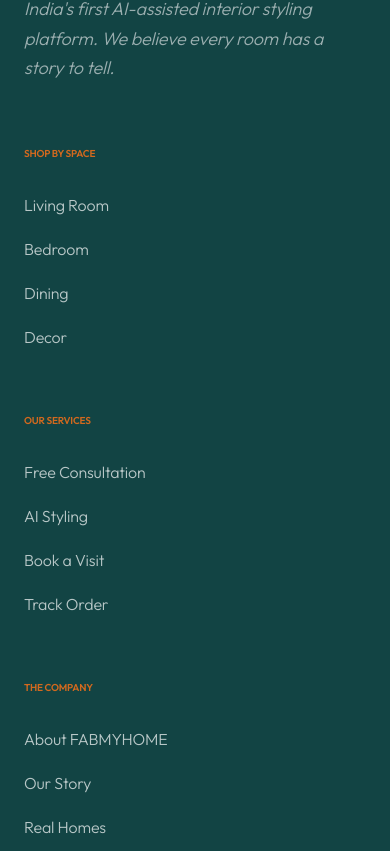
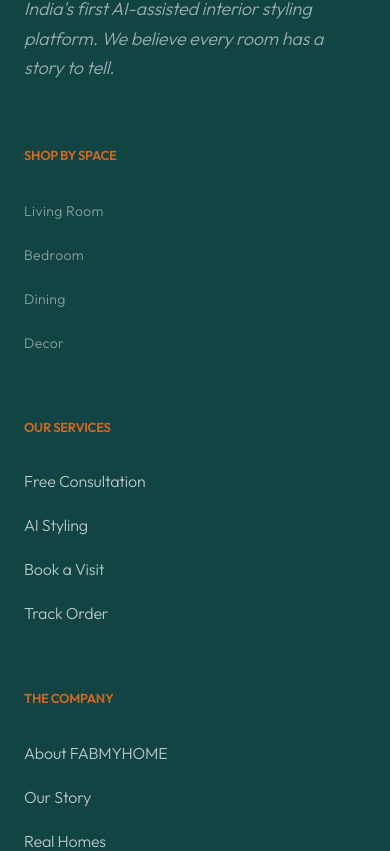
Before and after one commit to SiddharthChaturvedii/FABMYHOME, a Next.js app: page / in a window 390 px wide. Shown: the part 6113-6964 px from the top of the page. Built offline with nearby package versions, Linux system fonts and the light colour scheme.

Commit message:
style: refine navbar mobile typography and footer layout hierarchy

```diff
--- a/components/layout/Footer.tsx
+++ b/components/layout/Footer.tsx
@@ -20,13 +20,13 @@
 
           {/* Links Columns */}
           <div>
-            <h3 className="font-sans font-bold uppercase tracking-[0.3em] text-[10px] text-[var(--color-terracotta)] mb-8">
+            <h3 className="font-sans font-bold uppercase tracking-[0.2em] text-[13px] text-[var(--color-terracotta)] mb-8">
               Shop by Space
             </h3>
             <ul className="space-y-5">
               {footerLinks.categories.map((link) => (
                 <li key={link.label}>
-                  <Link href={link.href} className="font-sans text-base font-light text-white/70 hover:text-[var(--color-terracotta)] transition-all duration-300">
+                  <Link href={link.href} className="font-sans text-[14px] font-light text-white/50 hover:text-[var(--color-terracotta)] transition-all duration-300 tracking-wide">
                     {link.label}
                   </Link>
                 </li>
@@ -35,7 +35,7 @@
           </div>
 
           <div>
-            <h3 className="font-sans font-bold uppercase tracking-[0.3em] text-[10px] text-[var(--color-terracotta)] mb-8">
+            <h3 className="font-sans font-bold uppercase tracking-[0.2em] text-[13px] text-[var(--color-terracotta)] mb-8">
               Our Services
             </h3>
             <ul className="space-y-5">
@@ -50,7 +50,7 @@
           </div>
 
           <div>
-            <h3 className="font-sans font-bold uppercase tracking-[0.3em] text-[10px] text-[var(--color-terracotta)] mb-8">
+            <h3 className="font-sans font-bold uppercase tracking-[0.2em] text-[13px] text-[var(--color-terracotta)] mb-8">
               The Company
             </h3>
             <ul className="space-y-5">
@@ -67,9 +67,6 @@
 
         {/* Bottom Bar */}
         <div className="pt-12 border-t border-white/5 flex flex-col md:flex-row justify-between items-center gap-6">
-          <p className="font-sans text-sm text-white/30 font-light">
-            © {new Date().getFullYear()} FABMYHOME Luxury Interiors. All rights reserved.
-          </p>
           <div className="flex gap-8">
             <Link href="#" className="font-sans text-sm text-white/30 hover:text-white transition-colors font-light">
               Privacy Policy
@@ -78,6 +75,9 @@
               Terms of Service
             </Link>
           </div>
+          <p className="font-sans text-sm text-white/30 font-light">
+            © {new Date().getFullYear()} FABMYHOME Luxury Interiors. All rights reserved.
+          </p>
         </div>
       </div>
     </footer>
--- a/components/layout/Navbar.tsx
+++ b/components/layout/Navbar.tsx
@@ -245,20 +245,20 @@
             <div className="flex flex-col gap-12">
               {navItems.map((item) => (
                 <div key={item.title} className="space-y-6">
-                  <p className="text-white/30 text-[10px] uppercase tracking-[0.4em] font-black border-b border-white/5 pb-2">
+                  <p className="text-white/40 text-[12px] uppercase tracking-[0.5em] font-black border-b border-white/5 pb-3">
                     {item.title}
                   </p>
-                  <div className="grid grid-cols-1 gap-5">
+                  <div className="grid grid-cols-1 gap-8">
                     {item.sections.map((section) => (
-                      <div key={section.title} className="space-y-4">
-                        <p className="text-white/10 text-[9px] uppercase tracking-widest">{section.title}</p>
+                      <div key={section.title} className="space-y-6">
+                        <p className="text-white text-lg font-display font-bold tracking-tight">{section.title}</p>
                         <div className="flex flex-col gap-4">
                           {section.links.map((link) => (
                             <Link
                               key={link.label}
                               href={link.href}
                               onClick={() => setIsMobileMenuOpen(false)}
-                              className="text-white text-2xl font-display font-medium tracking-tight hover:text-[var(--color-terracotta)] transition-colors"
+                              className="text-white/70 text-lg font-sans font-light tracking-wide hover:text-[var(--color-terracotta)] transition-colors"
                             >
                               {link.label}
                             </Link>
```
